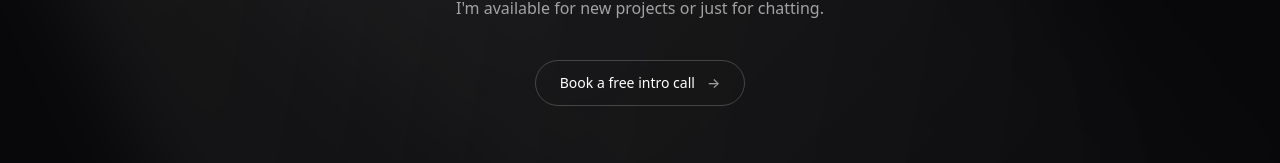
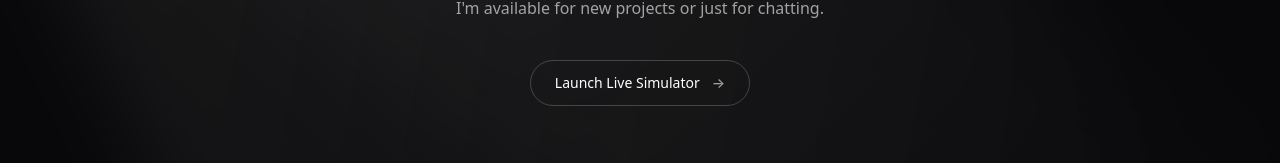
Before and after one commit to jadonamite/half-life, a Next.js app: page / in a window 1280 px wide. Shown: the part 9867-10030 px from the top of the page. Built offline with nearby package versions, Linux system fonts and the light colour scheme; a web font is replaced by a local one.

Commit message:
feat(ui): update showcase button to hanzo style and rebuild footer with irradiance rays

```diff
--- a/components/Footer.tsx
+++ b/components/Footer.tsx
@@ -36,7 +36,7 @@ export default function Footer() {
             href="/dashboard"
             className="inline-flex items-center gap-3 px-6 py-3 rounded-full bg-transparent border border-white/20 hover:bg-white/10 text-white text-sm font-medium transition-all"
           >
-            <span>Book a free intro call</span>
+            <span>Launch Live Simulator</span>
             <span className="text-white/60">→</span>
           </a>
         </div>
```
